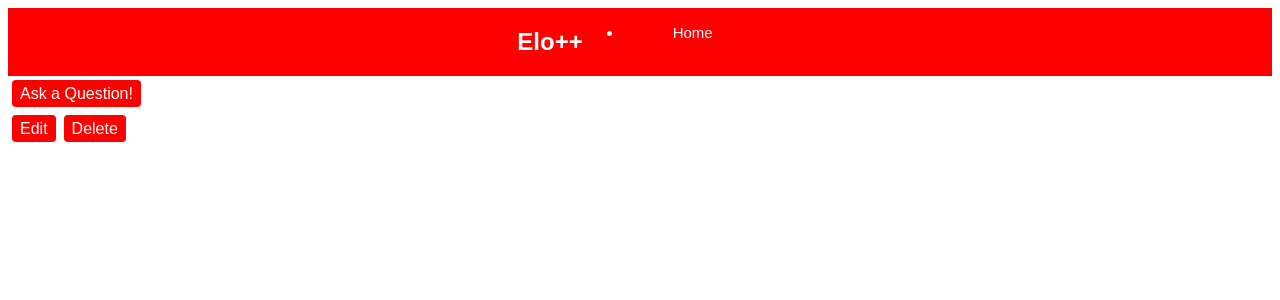
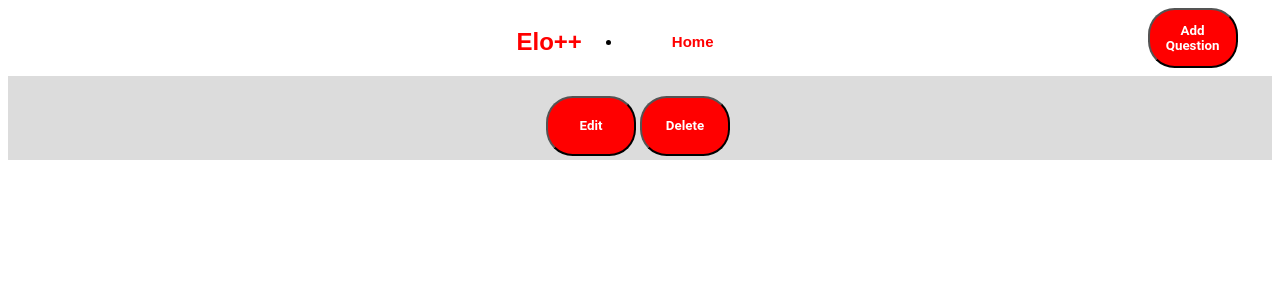
Before and after one commit to rogdylan98/EloPlusPlus, a React (Create React App) app in the folder frontend/: page /signup in a window 1280 px wide. Shown: the top 300 px of the page. Built offline with nearby package versions, Linux system fonts and the light colour scheme; no server answers.

Commit message:
debugging the delete action in my question reducer

```diff
--- a/frontend/src/components/DeleteQuestionForm/DeleteQuestionForm.js
+++ b/frontend/src/components/DeleteQuestionForm/DeleteQuestionForm.js
@@ -10,12 +10,13 @@ const DeleteQuestionForm = ({ question, hideForm }) => {
     const handleSubmit = async (e) => {
         e.preventDefault();
 
-        const payload = {
+        const deleteQ = {
             ...question,
             body,
             title
         }
-        const deletedQuestion = await dispatch(deleteQuestion(payload));
+        console.log(deleteQ);
+        const deletedQuestion = await dispatch(deleteQuestion(deleteQ));
         if (deletedQuestion) {
             hideForm();
         }
--- a/frontend/src/components/EditQuestionForm/EditQuestionForm.js
+++ b/frontend/src/components/EditQuestionForm/EditQuestionForm.js
@@ -6,8 +6,8 @@ import { useHistory, useParams } from 'react-router-dom';
 const EditQuestionForm = ({ question, hideForm }) => {
     const dispatch = useDispatch();
     const history = useHistory();
-    const { questionId } = useParams();
-    console.log("LOOK HERE", useParams())
+    // const { questionId } = useParams();
+    // console.log("LOOK HERE", useParams())
     const [title, setTitle] = useState('');
     const [body, setBody] = useState('');
     const [topic, setTopic] = useState('');
@@ -17,13 +17,15 @@ const EditQuestionForm = ({ question, hideForm }) => {
 
     const handleSubmit = async (e) => {
         e.preventDefault();
-
-        const payload = {
-            ...question[questionId],
+        const updatedQ = {
+            ...question,
+            title,
+            body,
+            topic
         }
-        const updatedQuestion = await dispatch(updateQuestion(payload));
+        const updatedQuestion = await dispatch(updateQuestion(updatedQ));
         if (updatedQuestion) {
-            history.push(`/${questionId}`);
+            history.push(`/${question.id}`);
             console.log(history)
             hideForm();
         }
--- a/frontend/src/components/Navigation/Navigation.css
+++ b/frontend/src/components/Navigation/Navigation.css
@@ -2,8 +2,8 @@
     display: flex;
     flex-direction: row;
     justify-content: center;
-    background-color: red;
-    color: white
+    align-items: center;
+    background-color: white;
 }
 
 
@@ -12,11 +12,16 @@
   position: absolute;
   text-align: center;
   text-decoration: none;
-  right: 50px;
+  left: 3%;
+  top: 1%;
   font-size: 15px;
-  top: 25px;
 }
 
+
+h1.title {
+    display: flex;
+    flex-direction: row;
+}
 
 .active {
     font-size: 15px;
@@ -25,10 +30,11 @@
 .navList > a {
     display: flex;
     flex-direction: row;
-    color: white;
+    color: red;
     padding-left: 50px;
     padding-right: 50px;
     font-size: 15px;
     font-family: sans-serif;
     text-decoration: none;
+    font-weight: bold;
 }
--- a/frontend/src/components/QuestionFeed/QuestionFeed.css
+++ b/frontend/src/components/QuestionFeed/QuestionFeed.css
@@ -1,30 +1,43 @@
 button {
-    border: 0;
-    border-radius: 0.25rem;
-    /* background: white; */
-    color:white;
-    font-family: sans-serif;
-    font-size: 1rem;
-    line-height: 1.2;
-    white-space: nowrap;
-    text-decoration: none;
-    padding: 0.25rem 0.5rem;
-    margin: 0.25rem;
-    cursor: pointer;
-    background-color:red;
+    display: inline-block;
+    padding:0.3em 1.2em;
+    margin:0 0.3em 0.3em 0;
+    border-radius:2em;
+    box-sizing: border-box;
+    text-decoration:none;
+    font-family:'Roboto',sans-serif;
+    font-weight:300;
+    color: white;
+    font-weight: bold;
+    background-color: red;
+    text-align:center;
+    transition: all 0.2s;
+    width: 90px;
+    height: 60px;
 
-  }
+}
 
+.askQuestion {
+    position: absolute;
+    right: 3%;
+    top: 1%;
+
+}
 h1 {
     font-family: sans-serif;
+    color: red;
 }
+
 
 h1.questionTitle {
     color: red;
     text-decoration: none;
+    margin-left: 5px;
 }
 
-.questionBlock{
+main {
     display: flex;
-    flex-direction: row;
+    justify-content: center;
+    align-self: center;
+    background-color: rgb(220, 220, 220)
 }
--- a/frontend/src/components/QuestionFeed/QuestionFeed.js
+++ b/frontend/src/components/QuestionFeed/QuestionFeed.js
@@ -10,7 +10,9 @@ import DeleteQuestionForm from '../DeleteQuestionForm/DeleteQuestionForm';
 const QuestionFeed = () => {
     const dispatch = useDispatch();
     // const { questionId } = useParams();
-    const question = useSelector(state => state.question);
+    const questions = useSelector(state => state.question);
+    const [selectedQuestionEdit, setSelectedQuestionEdit] = useState();
+    const [selectedQuestionDelete, setSelectedQuestionDelete] = useState();
     const [showFormCreate, setShowFormCreate] = useState(false);
     const [showFormEdit, setShowFormEdit] = useState(false);
     const [showFormDelete, setShowFormDelete] = useState(false);
@@ -18,23 +20,31 @@ const QuestionFeed = () => {
     useEffect(()=> {
         dispatch(getQuestions());
     }, [dispatch]);
-    if (!question) {
+    if (!questions) {
         return null;
     }
 
     return (
         <main>
-            <button onClick={() => setShowFormCreate(true)}>Ask a Question!</button>
+            <button className="askQuestion" onClick={() => setShowFormCreate(true)}>Add Question</button>
             <nav>
-                {Object.values(question).map(question =>
+                {Object.values(questions).map(question =>
                 <div className="questionBlock">
                     <NavLink key={question.id} to={`/question/${question.id}`}>
                         <h1 className="questionTitle">{question.title}</h1>
                     </NavLink>
                     <NavLink to={`/question/${question.id}`}>
-                        <button onClick={() => setShowFormEdit(true)}>Edit</button>
+                        <button onClick={() => {
+                            setSelectedQuestionEdit(question)
+                            setShowFormEdit(true)
+                        }}>Edit</button>
                      </NavLink>
-                    <button onClick={() => setShowFormEdit(true)}>Delete</button>
+                     <NavLink to={`/question/${question.id}`}>
+                        <button onClick={() => {
+                            setSelectedQuestionDelete(question)
+                            setShowFormDelete(true)
+                        }}>Delete</button>
+                     </NavLink>
                 </div>
                 )}
             </nav>
@@ -42,10 +52,10 @@ const QuestionFeed = () => {
                 <CreateQuestionForm hideForm={() => setShowFormCreate(false)}/>
             ) : (null) }
             {showFormEdit ? (
-                <EditQuestionForm hideForm={() => setShowFormEdit(false)} question={question}/>
+                <EditQuestionForm hideForm={() => setShowFormEdit(false)} question={selectedQuestionEdit}/>
             ) : (null) }
             {showFormDelete ? (
-                <DeleteQuestionForm hideForm={() => setShowFormDelete(false)} question={question}/>
+                <DeleteQuestionForm hideForm={() => setShowFormDelete(false)} question={selectedQuestionDelete}/>
             ) : (null) }
         </main>
     )
--- a/frontend/src/store/question.js
+++ b/frontend/src/store/question.js
@@ -48,7 +48,6 @@ export const getQuestions = () => async (dispatch) => {
 }
 
 export const updateQuestion = (data) => async (dispatch) => {
-    console.log(data)
     const response = await window.csrfFetch (`/api/question/${data.id}`, {
       method: 'put',
       headers: {
@@ -56,9 +55,10 @@ export const updateQuestion = (data) => async (dispatch) => {
       },
       body: JSON.stringify(data)
     });
-
+    console.log("response", response);
     if (response.ok) {
-      const list = await fetch (`/api/question`);
+      const getResponse = await fetch (`/api/question`);
+      const list = await getResponse.json();
       console.log("SUCCESS")
       dispatch(updateList(list));
       return list;
@@ -66,8 +66,9 @@ export const updateQuestion = (data) => async (dispatch) => {
   };
 
 export const deleteQuestion = (data) => async (dispatch) => {
-    const response = await fetch(`/api/items/${data.Id}`, {
-        method: 'delete'
+    console.log(data);
+    const response = await window.csrfFetch (`/api/question/delete/${data.id}`, {
+        method: 'get'
       });
       if (response.ok) {
         const question = await response.json();
@@ -98,9 +99,7 @@ const questionReducer = (state = initialState, action) => {
             return allQuestions;
         }
         case DELETE_ONE: {
-            if (allQuestions[action.id]) {
-                delete allQuestions[action.id]
-            }
+            delete allQuestions[action.question.id]
             return allQuestions;
         }
         default:
```
Also changed, not shown: 2 other files (tests, documents, lock files or other folders).
